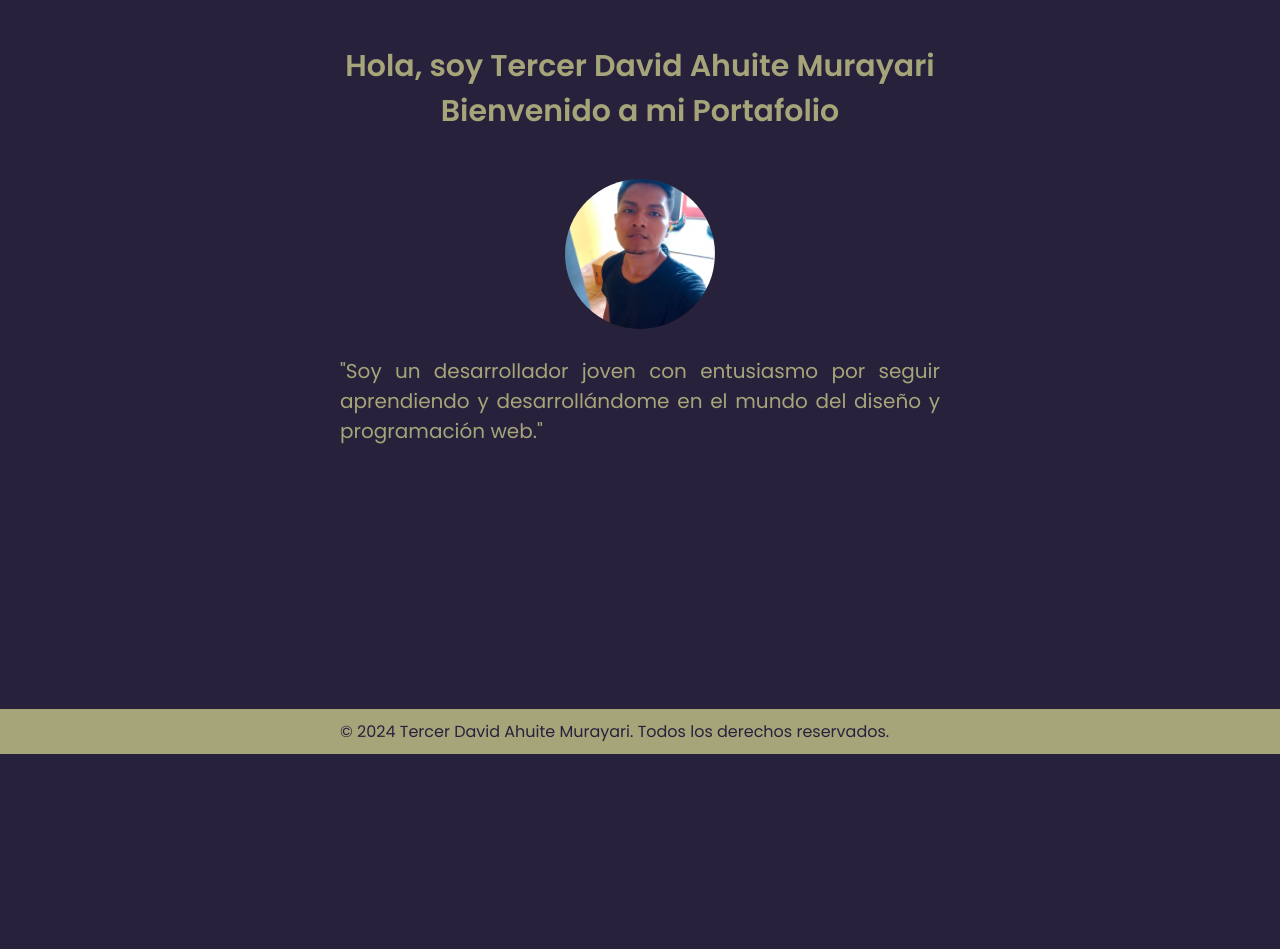
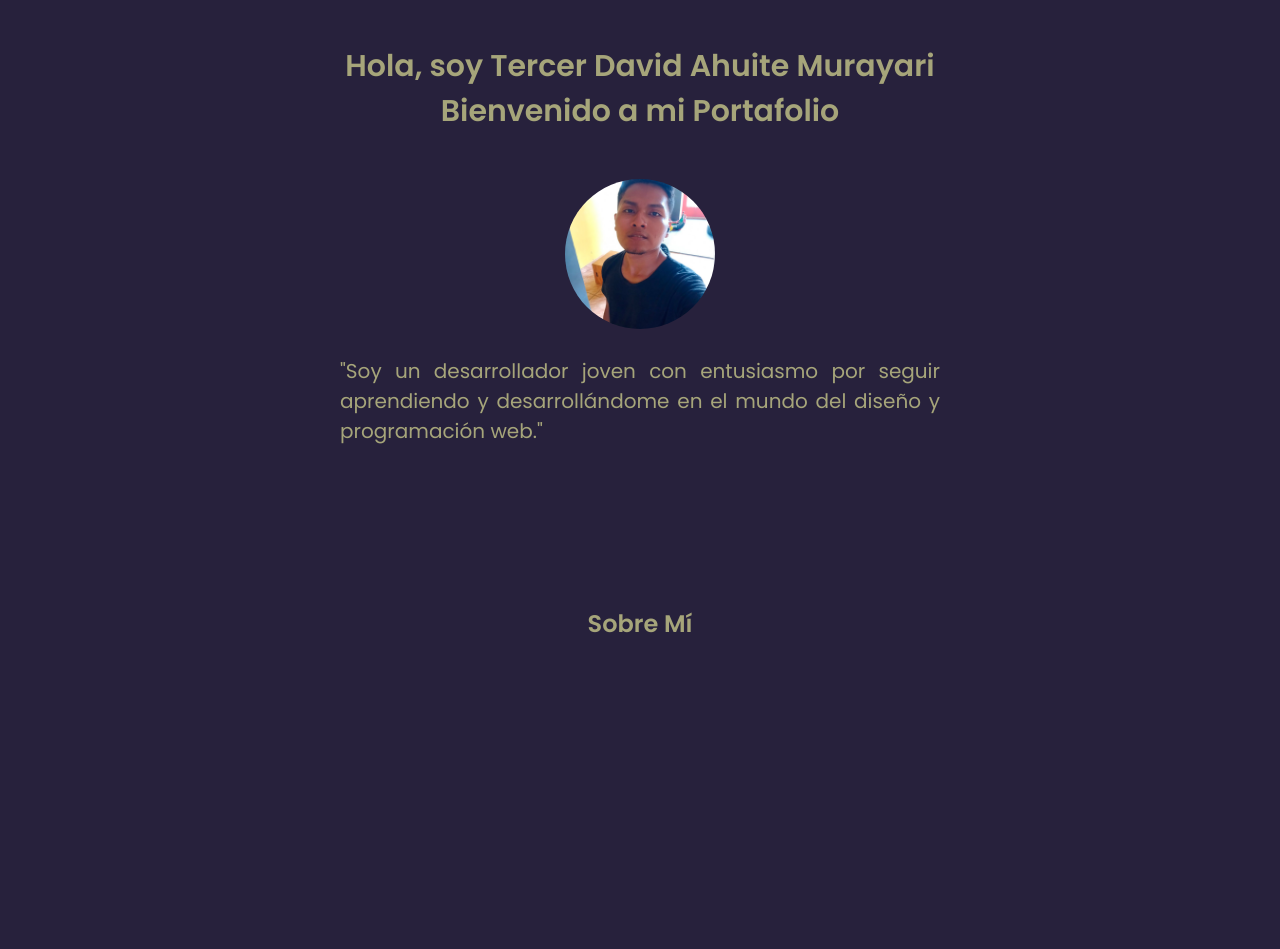
Before and after one commit to dogpool22/Portafolio, a PHP site: page / in a window 1280 px wide. Shown: the part 46-995 px from the top of the page. Before the commit the page ends 800 px from the top, so only its background shows below. Run offline with PHP 8.4, Linux system fonts and the light colour scheme.

Commit message:
un div y sobre mi

```diff
--- a/index.html
+++ b/index.html
@@ -25,6 +25,10 @@
             <img src="imágenes/tu-imagen-de-perfil.jpg" alt="Imagen de perfil" class="perfil">
             <p>"Soy un desarrollador joven con entusiasmo por seguir aprendiendo y desarrollándome en el mundo del diseño y programación web."</p>
         </section>
+        <div class="placeholder"></div> <!-- Marcador de posición -->
+        <section id="SobreMi">
+            <h1>Sobre Mí</h1>
+        </section>
     </main>
 
     <footer>
--- a/styles.css
+++ b/styles.css
@@ -142,3 +142,12 @@ body {
 main {
     flex: 1;
 }
+
+main {
+    flex: 1;
+    margin-bottom: 600px; /* Agrega un margen inferior de 600px al main */
+}
+
+.placeholder {
+    height: 100px; /* Espacio vacío de 300px dentro del main */
+}
```
